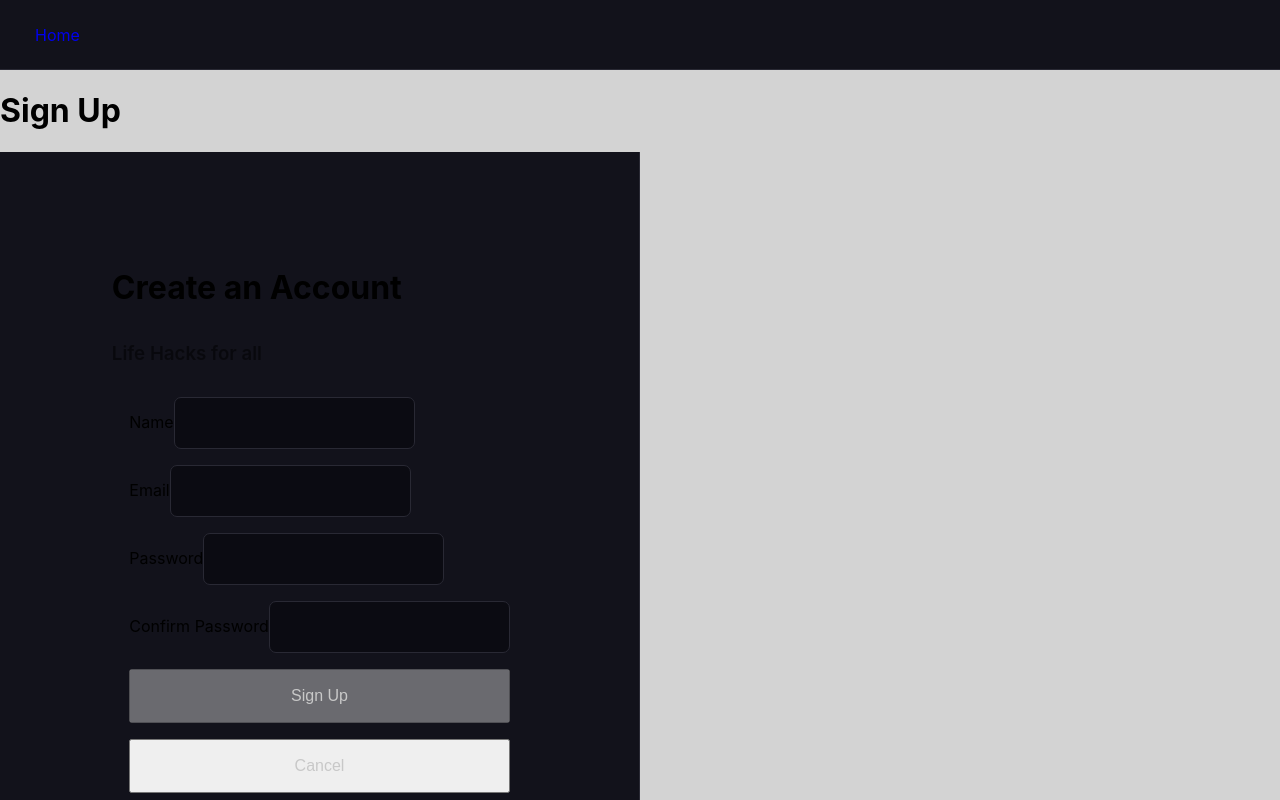
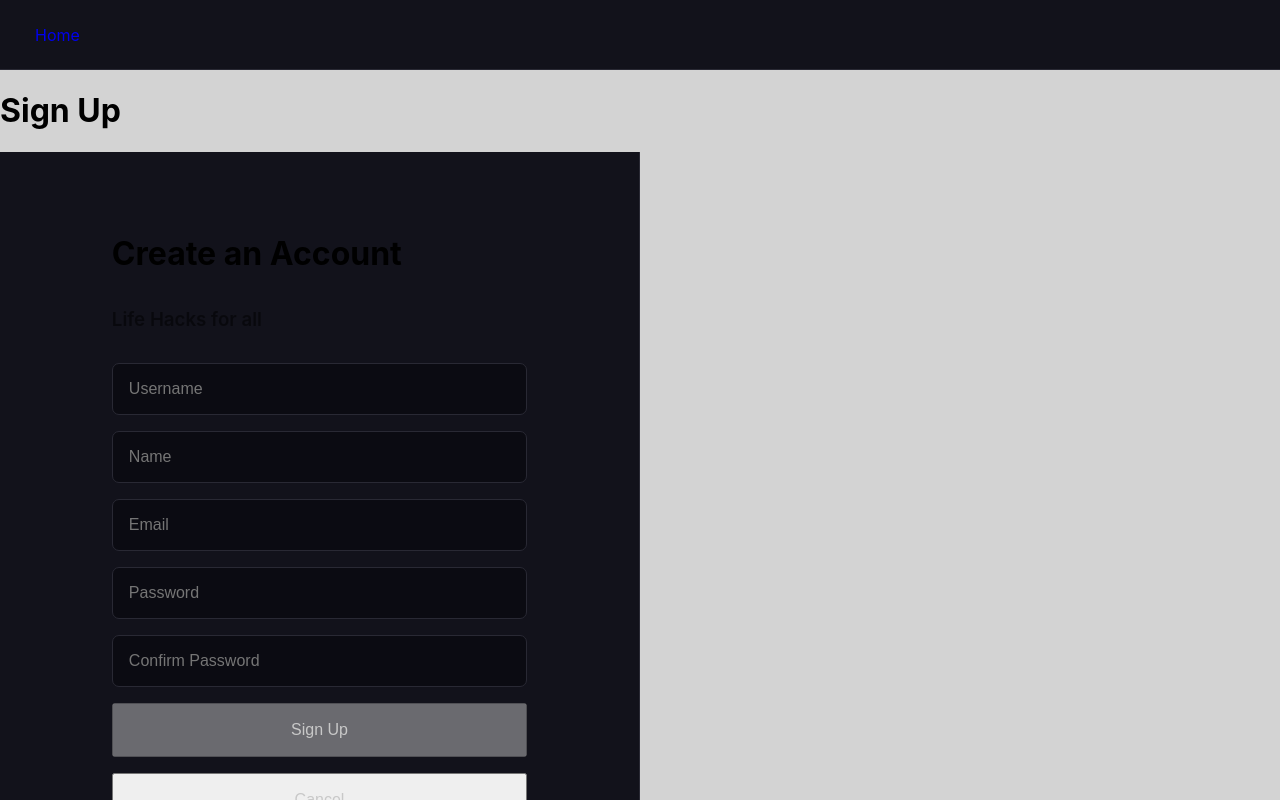
Before and after one commit to vzarate-94/NewHacks, a React (Create React App) app: page /signup in a window 1280 px wide. Built offline with nearby package versions, Linux system fonts and the light colour scheme.

Commit message:
fix and style new signup form

```diff
--- a/src/pages/Auth/SignupForm.jsx
+++ b/src/pages/Auth/SignupForm.jsx
@@ -10,6 +10,7 @@ const SignupForm = (props) => {
   const [validForm, setValidForm] = useState(false)
   const [formData, setFormData] = useState({
     name: '',
+    handle: '',
     email: '',
     password: '',
     passwordConf: '',
@@ -36,8 +37,8 @@ const SignupForm = (props) => {
   }
 
   useEffect(() => {
-    const { name, email, password, passwordConf } = formData
-    const isFormInvalid = !(name && email && password === passwordConf)
+    const { name, email, handle, password, passwordConf } = formData
+    const isFormInvalid = !(name && email && handle && password === passwordConf)
 		setValidForm(isFormInvalid)
 	}, [formData])
 
@@ -52,60 +53,54 @@ const SignupForm = (props) => {
                 : <h3>Life Hacks for all</h3>}
           </div>
           <form
-            autoComplete="off"
-            onSubmit={handleSubmit}
-            className='container'
-          >
-            <div className='inputContainer'>
-              <label htmlFor="name" className='label'>
-                Name
-              </label>
+              onSubmit={handleSubmit}
+              className='register-form'
+            >
               <input
+                onChange={handleChange}
+                value={formData.handle}
+                autoComplete="off"
+                required
+                name="handle"
                 type="text"
+                placeholder="Username"
+                />
+              <input
+                onChange={handleChange}
+                value={formData.name}
                 autoComplete="off"
-                id="name"
-                value={formData.name}
+                required
                 name="name"
+                type="text"
+                placeholder="Name"
+              />
+              <input
                 onChange={handleChange}
+                value={formData.email}
+                autoComplete="off"
+                required
+                name="email"
+                type="email"
+                placeholder="Email"
               />
-            </div>
-            <div className='inputContainer'>
-              <label htmlFor="email-input" className='label'>Email</label>
               <input
-                type="text"
+                onChange={handleChange}
+                value={formData.password}
                 autoComplete="off"
-                id="email"
-                value={formData.email}
-                name="email"
+                required
+                name="password"
+                type="password"
+                placeholder="Password"
+              />
+              <input
                 onChange={handleChange}
+                value={formData.passwordConf}
+                autoComplete="off"
+                required
+                name="passwordConf"
+                type="password"
+                placeholder="Confirm Password"
               />
-            </div>
-            <div className='inputContainer'>
-              <label htmlFor="password-input" className='label'>
-                Password
-              </label>
-              <input
-                type="password"
-                autoComplete="off"
-                id="password"
-                value={formData.password}
-                name="password"
-                onChange={handleChange}
-              />
-            </div>
-            <div className='inputContainer'>
-              <label htmlFor="confirm-input" className='label'>
-                Confirm Password
-              </label>
-              <input
-                type="password"
-                autoComplete="off"
-                id="confirm-input"
-                value={formData.passwordConf}
-                name="passwordConf"
-                onChange={handleChange}
-              />
-            </div>
             <div className='inputContainer'>
               <button disabled={validForm} className='button'>Sign Up</button>
               <Link to="/">
```
